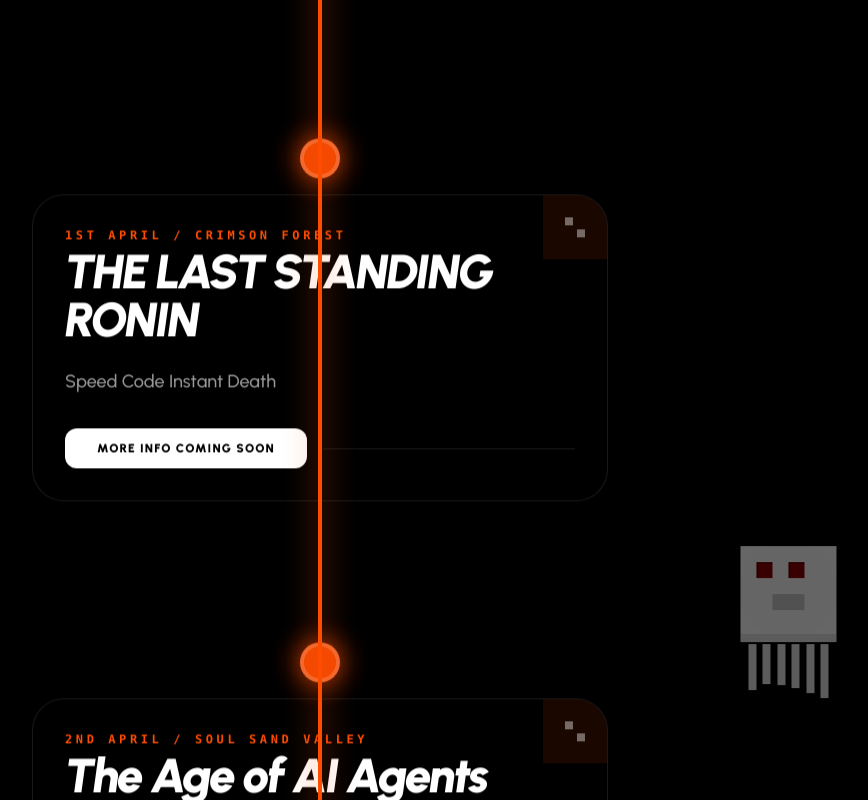
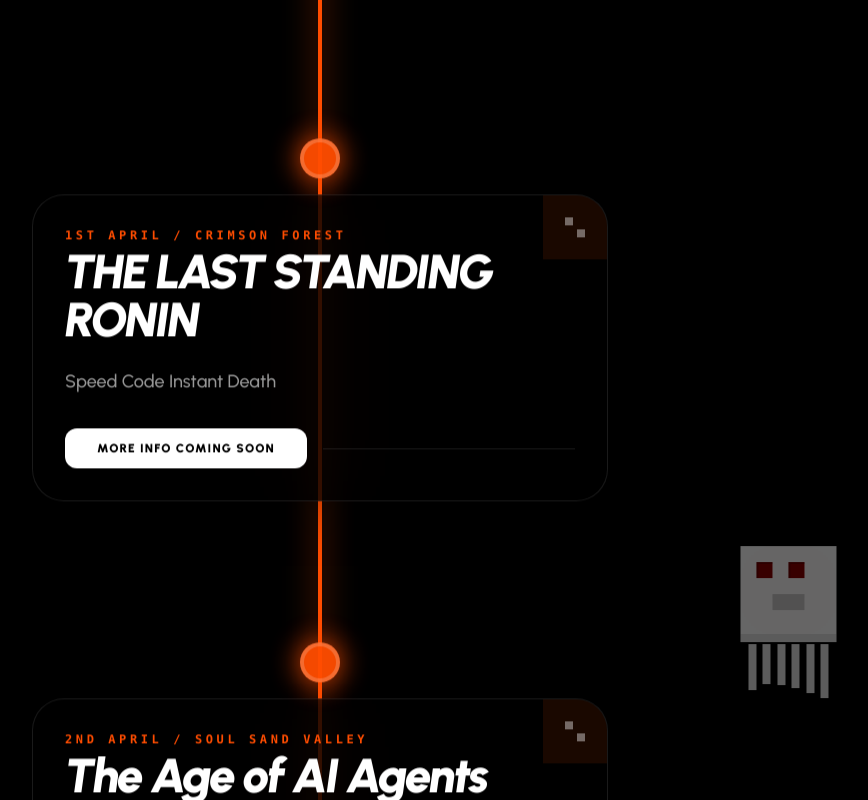
Before and after one commit to GDGVITM/GDG-VITM-SITE, a React (Vite) app: page /spectrum in a window 1280 px wide. Shown: the part 840-1640 px from the top of the page, without its empty margins (320-1188 px from the left). Built offline with nearby package versions, Linux system fonts and the light colour scheme.

Commit message:
## style: z index fix of beam

```diff
--- a/src/components/NetherMapNodes.tsx
+++ b/src/components/NetherMapNodes.tsx
@@ -49,7 +49,7 @@ export default function NetherMapNodes() {
     const pathLength = useTransform(scrollYProgress, [0, triggers[3]], [0, 1]);
 
     return (
-        <div ref={containerRef} className="relative w-full h-[300vh] z-20">
+        <div ref={containerRef} className="relative w-full h-[300vh] z-0">
             {/* ── THE BURNING PATH ── */}
             {/* Path starts at the top (0vh) and ends at Node 4 (225vh). Total Height = 225vh. */}
             <div className="absolute top-0 left-0 right-0 h-[225vh] pointer-events-none flex justify-center z-10">
@@ -77,7 +77,7 @@ export default function NetherMapNodes() {
                         >
                             {/* Card & Marker Grouped for synced Fade In */}
                             {/* Marker is positioned at 45vh down the section (75% depth) */}
-                            <div className="absolute top-[45vh] -translate-y-1/2 left-0 right-0 w-full flex flex-col items-center pointer-events-none">
+                            <div className="absolute top-[45vh] -translate-y-1/2 left-0 right-0 w-full flex flex-col items-center pointer-events-none z-10">
                                 <NodeWrapper progress={scrollYProgress} trigger={triggers[i]}>
                                     {/* Node Marker (Pulse) - Centered exactly on the ray path */}
                                     <div className="mb-4 flex flex-col items-center z-50">
```
